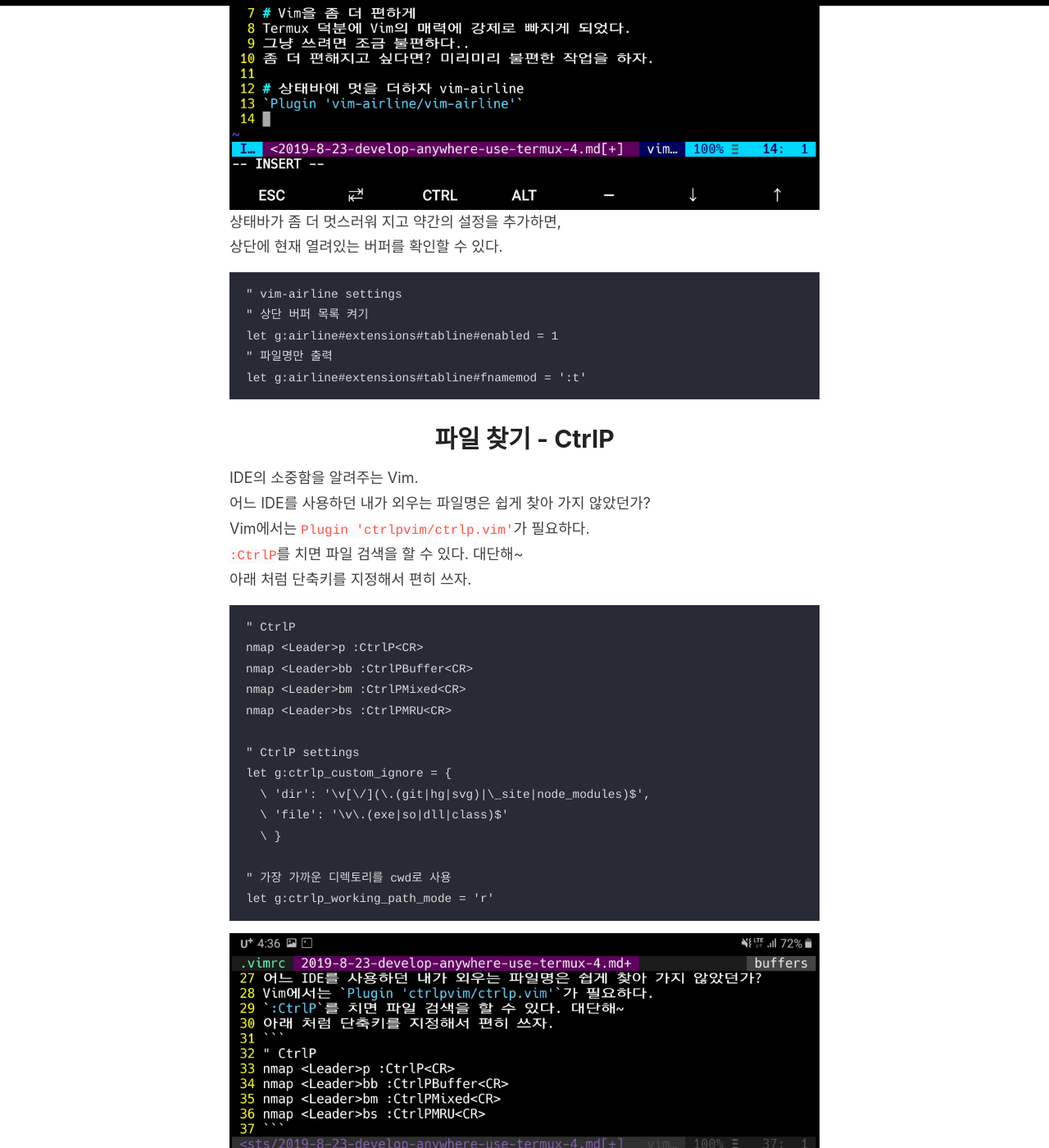
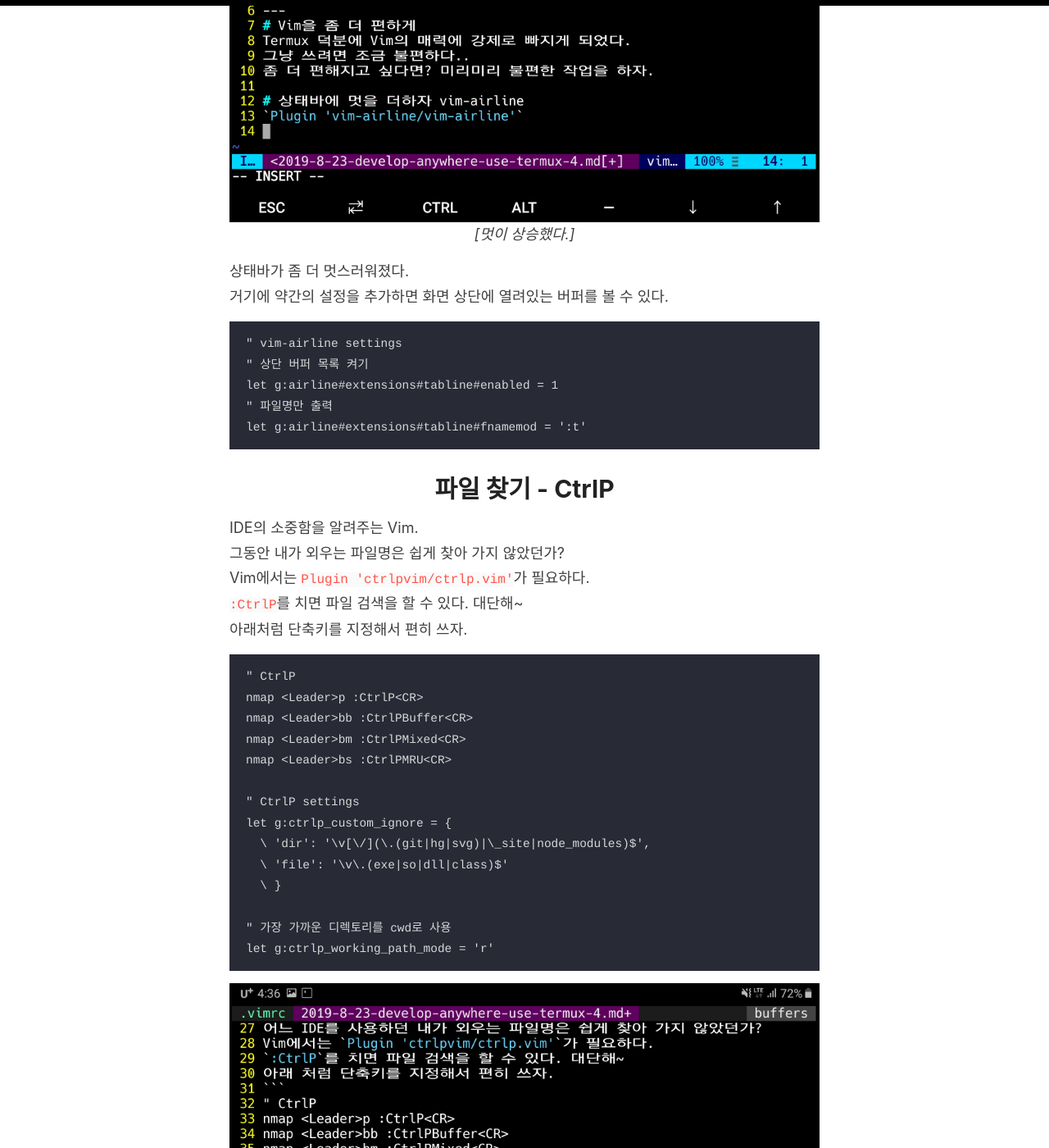
Before and after one commit to ch3224bin/ch3224bin.github.io, a Jekyll site: the page built from _posts/2019-8-23-develop-anywhere-use-termux-4.md, in a window 1280 px wide and 1400 px high, scrolled down 708 px. Shown: the whole window at 82% size. Built offline with Jekyll 4.4.1, drawn with Linux system fonts in a browser that asks for light colours; comment, search, counter and statistics services are not loaded; some of the changed text lies outside the part shown.

Commit message:
LifeLog 링크 추가, termux 사용기 3부 수정

````diff
--- a/_config.yml
+++ b/_config.yml
@@ -96,3 +96,6 @@ exclude:
   - LICENSE
   - README.md
   - CNAME
+
+# 내 LifeLog site
+lifeLogUrl: https://jeff-life.com
--- a/_layouts/default.html
+++ b/_layouts/default.html
@@ -29,6 +29,7 @@
             <nav>
               <a href="{{ site.baseurl }}/">Home</a>
               <a href="{{ site.baseurl }}/search">Search</a>
+              <a href="{{ site.lifeLogUrl }}" target="_blank">LifeLog</a>
               <a href="{{ site.baseurl }}/about">About</a>
             </nav>
           </header>
--- a/_posts/2019-8-23-develop-anywhere-use-termux-4.md
+++ b/_posts/2019-8-23-develop-anywhere-use-termux-4.md
@@ -11,9 +11,11 @@ Termux 덕분에 Vim의 매력에 강제로 빠지게 되었다.
 
 # 상태바에 멋을 더하자 - vim-airline
 `Plugin 'vim-airline/vim-airline'`
-![alt vim-airline](/images/posts/2019-08-23/vim-airline.jpg)
-상태바가 좀 더 멋스러워 지고 약간의 설정을 추가하면,
-상단에 현재 열려있는 버퍼를 확인할 수 있다.
+
+![alt vim-airline](/images/posts/2019-08-23/vim-airline.jpg)*[멋이 상승했다.]*
+
+상태바가 좀 더 멋스러워졌다.
+거기에 약간의 설정을 추가하면 화면 상단에 열려있는 버퍼를 볼 수 있다.
 ```
 " vim-airline settings
 " 상단 버퍼 목록 켜기
@@ -24,10 +26,10 @@ let g:airline#extensions#tabline#fnamemod = ':t'
 
 # 파일 찾기 - CtrlP
 IDE의 소중함을 알려주는 Vim.
-어느 IDE를 사용하던 내가 외우는 파일명은 쉽게 찾아 가지 않았던가?
+그동안 내가 외우는 파일명은 쉽게 찾아 가지 않았던가?
 Vim에서는 `Plugin 'ctrlpvim/ctrlp.vim'`가 필요하다.
 `:CtrlP`를 치면 파일 검색을 할 수 있다. 대단해~
-아래 처럼 단축키를 지정해서 편히 쓰자.
+아래처럼 단축키를 지정해서 편히 쓰자.
 ```
 " CtrlP
 nmap <Leader>p :CtrlP<CR>
@@ -44,15 +46,19 @@ let g:ctrlp_custom_ignore = {
 " 가장 가까운 디렉토리를 cwd로 사용
 let g:ctrlp_working_path_mode = 'r'
 ```
-![alt vim-ctrlp](/images/posts/2019-08-23/vim-ctrlp.jpg)
+
+![alt vim-ctrlp](/images/posts/2019-08-23/vim-ctrlp.jpg)*[파일 검색이 된다. 게다가 빠릿빠릿함.]*
 
 # 버퍼를 좀 더 편하게 관리하자 - Buffergator
 `Plugin 'jeetsukumaran/vim-buffergator'`
-버퍼를 이동할때 `:bn`, `:bp`를 쓰고,
-버퍼를 지울때는 `:bd`를 사용한다.
-버퍼명을 직접 보면서 쓸수도 있다.
-![alt vim-buffergator](/images/posts/2019-08-23/vim-buffergator.jpg)
-아래 처럼 단축키를 설정하면 편하다.
+기존에는 버퍼를 이동할때 `:bn`, `:bp`를 쓰고,
+버퍼를 지울때는 `:bd`를 사용했다.
+
+이 플러그인을 사용하면 버퍼를 목록에서 편하게 관리할 수 있다.
+
+![alt vim-buffergator](/images/posts/2019-08-23/vim-buffergator.jpg)*[열려있는 버퍼를 확인 할 수 있다.]*
+
+아래처럼 단축키를 설정하면 편하다.
 ```
 " Buffergator
 nmap <Leader>jj :BuffergatorMruCyclePrev<CR>
````
